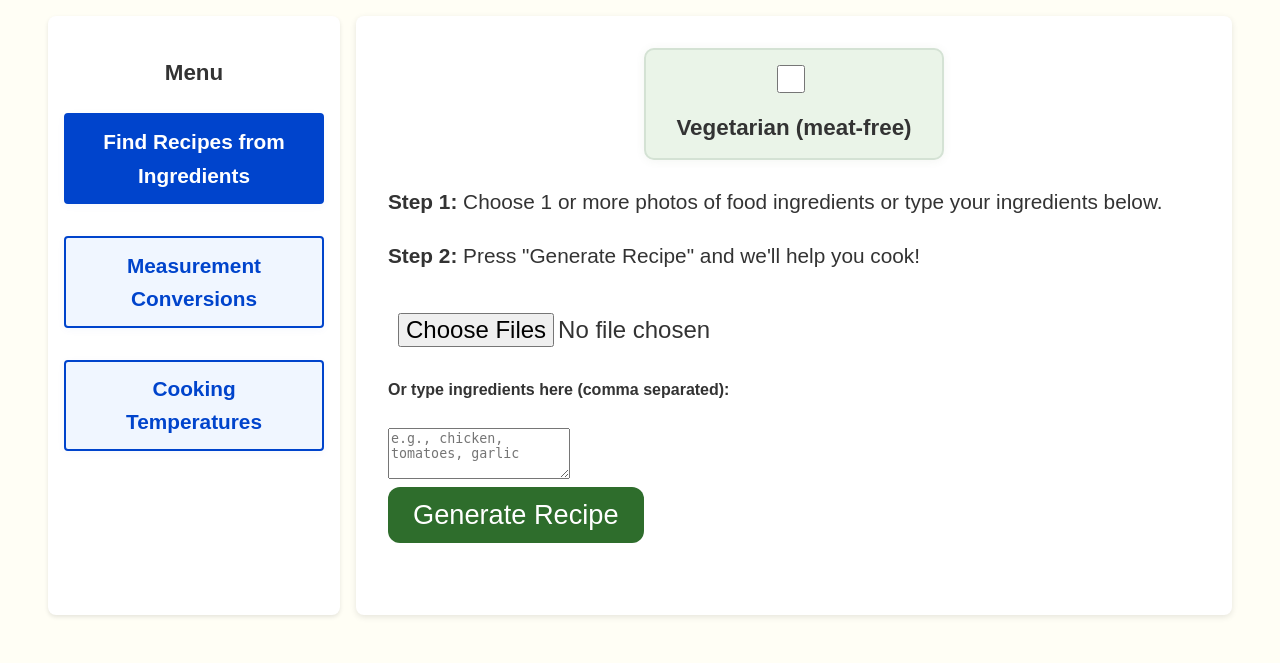
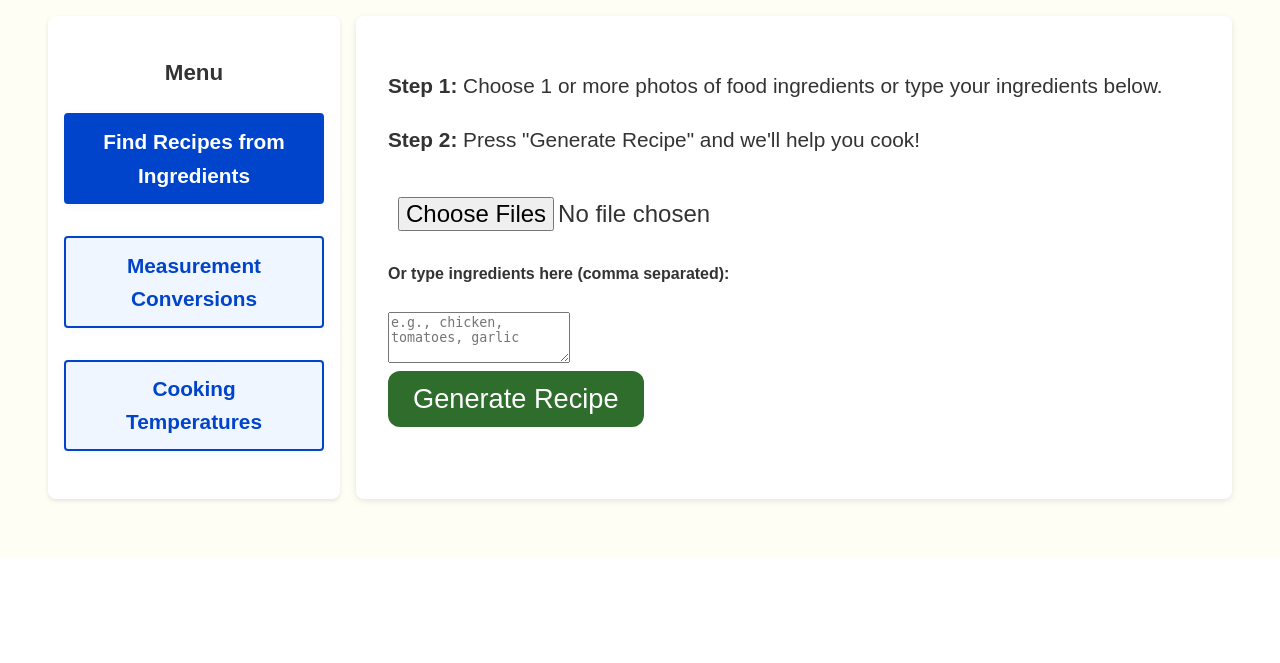
Before and after one commit to MicahSamuel77/XTernHackathonRecipeApp, a Flask app: page / in a window 1280 px wide. Shown: the part 243-906 px from the top of the page. After the commit the page ends 748 px from the top, so only its background shows below. Run offline with Flask 3, Linux system fonts and the light colour scheme.

Commit message:
revert vegie button

```diff
--- a/main.py
+++ b/main.py
@@ -25,14 +25,16 @@ def index():
 
 @app.route('/upload', methods=['POST'])
 def upload():
+    # Check if user typed manual ingredients
     manual_ingredients = request.form.get('manual_ingredients', '').strip()
-    vegetarian = request.form.get('vegetarian', default=None) == 'on'  # Will be 'on' if checkbox is checked
     all_ingredients = []
 
     if manual_ingredients:
+        # Use typed ingredients
         ingredients_list = [i.strip().lower() for i in manual_ingredients.split(',') if i.strip()]
         all_ingredients.extend(ingredients_list)
     else:
+        # Process images only if no manual ingredients provided
         if 'images' not in request.files:
             return jsonify({"error": "No images uploaded and no manual ingredients provided"}), 400
 
@@ -56,7 +58,7 @@ def upload():
     if len(unique_ingredients) == 0:
         return jsonify({"error": "No ingredients detected or provided. Try typing or uploading different images."}), 200
 
-    recipe = generate_recipe(unique_ingredients, vegetarian=(vegetarian == 'on'))
+    recipe = generate_recipe(unique_ingredients)
 
     return jsonify({"ingredients": unique_ingredients, "recipe": recipe})
 
@@ -88,20 +90,16 @@ def detect_ingredients(image_path):
     ingredients = [i.strip().lower() for i in ingredient_text.split(",") if i.strip()]
     return list(dict.fromkeys(ingredients))[:5]
 
-def generate_recipe(ingredients, vegetarian=False):
+def generate_recipe(ingredients):
     prompt = (
         f"Create an Indiana-style, elderly-friendly recipe using the following ingredients: {', '.join(ingredients)}.\n"
         "Keep the instructions very simple, use short steps, and no rare ingredients."
     )
-    if vegetarian:
-        prompt += "\nOnly suggest recipes that are vegetarian (no meat, poultry, or fish)."
-
     response = client.chat.completions.create(
         model="gpt-4",
         messages=[{"role": "user", "content": prompt}],
         temperature=0.6
     )
-    print(prompt)
     return response.choices[0].message.content
 
 if __name__ == '__main__':
--- a/templates/index.html
+++ b/templates/index.html
@@ -1,43 +1,10 @@
 <!DOCTYPE html>
 <html lang="en">
-
 <head>
     <meta charset="UTF-8" />
     <title>👵 HoosierHelper – Your Kitchen Friend</title>
     <link rel="stylesheet" href="/static/styles.css" />
-    <style>
-        /* Vegetarian Checkbox Modern, Large, and Elder-Friendly */
-        .veg-checkbox-row {
-            display: flex;
-            justify-content: center;
-            align-items: center;
-            margin-bottom: 25px;
-        }
-
-        .veg-checkbox-row label {
-            font-size: 1.4em;
-            font-weight: 600;
-            background: #eaf4e8;
-            padding: 12px 30px;
-            border-radius: 10px;
-            cursor: pointer;
-            display: flex;
-            align-items: center;
-            box-shadow: 0 1px 10px rgba(85, 120, 65, 0.07);
-            border: 2px solid #d4e2d4;
-            gap: 14px;
-        }
-
-        .veg-checkbox-row input[type="checkbox"] {
-            width: 28px;
-            height: 28px;
-            accent-color: #4caf50;
-            margin-right: 10px;
-            cursor: pointer;
-        }
-    </style>
 </head>
-
 <body>
     <div class="grid-container">
         <header>
@@ -55,14 +22,6 @@
         </nav>
 
         <main>
-            <!-- Vegetarian Checkbox on top, big and centered -->
-            <div class="veg-checkbox-row">
-                <label for="vegetarian">
-                    <input type="checkbox" id="vegetarian" name="vegetarian" />
-                    <span>Vegetarian (meat-free)</span>
-                </label>
-            </div>
-
             <p><strong>Step 1:</strong> Choose 1 or more photos of food ingredients or type your ingredients below.</p>
             <p><strong>Step 2:</strong> Press "Generate Recipe" and we'll help you cook!</p>
 
@@ -71,8 +30,7 @@
                 <br />
 
                 <label for="manual_ingredients">Or type ingredients here (comma separated):</label><br />
-                <textarea id="manual_ingredients" name="manual_ingredients" rows="3"
-                    placeholder="e.g., chicken, tomatoes, garlic"></textarea>
+                <textarea id="manual_ingredients" name="manual_ingredients" rows="3" placeholder="e.g., chicken, tomatoes, garlic"></textarea>
                 <br />
 
                 <button type="submit">Generate Recipe</button>
@@ -182,8 +140,9 @@
                     speak("Sorry, we could not detect any ingredients. Please try again.");
                     updateControlsVisibility(false);
                 } else {
+                    // Format output nicely with preserved line breaks inside <pre>
                     const formattedOutput =
-                        `📝 Ingredients Detected:
+`📝 Ingredients Detected:
 ${data.ingredients.join(", ")}
 
 👩‍🍳 Your Simple Recipe:
@@ -234,5 +193,4 @@ ${data.recipe}`;
         };
     </script>
 </body>
-
 </html>
```
Also changed, not shown: uploads/beef.jpeg (added).
